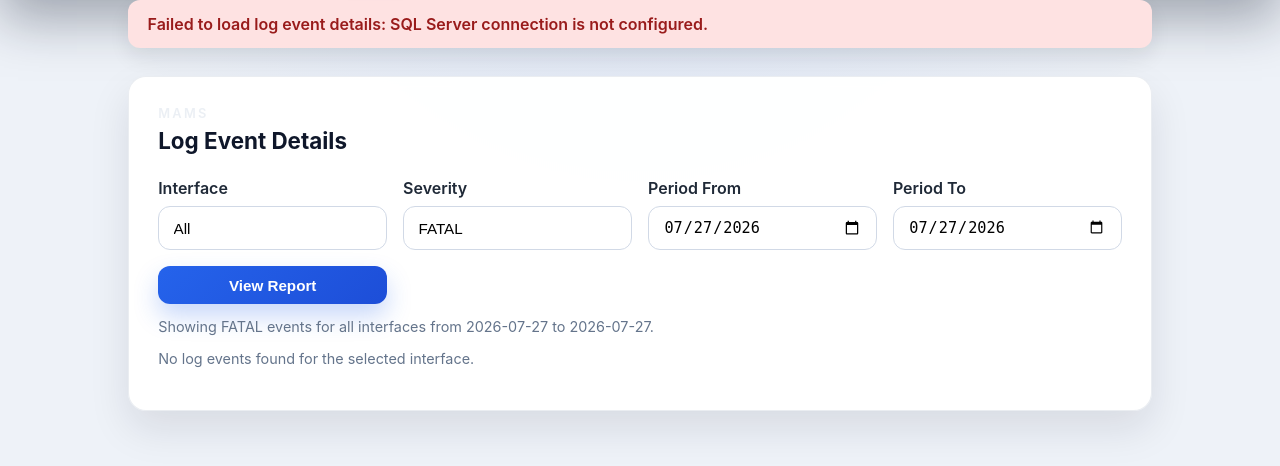
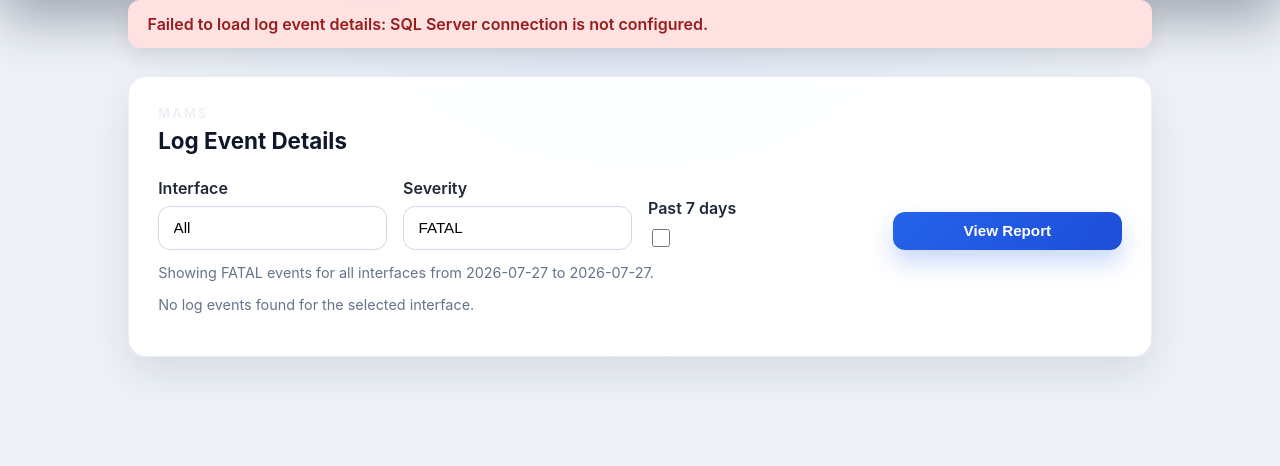
Before and after one commit to kpankaj/MonitoringTool, a Flask app: page /reports/log-viewer in a window 1280 px wide. Shown: the part 190-656 px from the top of the page. Run offline with Flask 3, Linux system fonts and the light colour scheme; data comes from the database, SQL or seed files in the repository.

Commit message:
Add past seven days log filter

```diff
--- a/monitoring_tool/app.py
+++ b/monitoring_tool/app.py
@@ -1,7 +1,7 @@
 from __future__ import annotations
 
 import logging
-from datetime import date, datetime, timedelta
+from datetime import date, timedelta
 
 from flask import Flask, redirect, render_template, request, flash, url_for, jsonify
 from werkzeug.exceptions import HTTPException
@@ -314,12 +314,10 @@ def create_app() -> Flask:
         interfaces = sorted({process["tag_name"] for process in process_service.list_processes()})
         selected_tag = request.args.get("tag_name", "ALL").strip() or "ALL"
         selected_severity = request.args.get("severity", "FATAL").strip().upper() or "FATAL"
+        include_past_7_days = request.args.get("past_7_days") == "on"
         today = date.today()
-        period_from_raw = request.args.get("period_from", today.isoformat()).strip() or today.isoformat()
-        period_to_raw = request.args.get("period_to", today.isoformat()).strip() or today.isoformat()
-        period_from = today
+        period_from = today - timedelta(days=7) if include_past_7_days else today
         period_to = today
-        period_is_valid = True
         log_events: list[dict] = []
         failure_summary: dict | None = None
 
@@ -328,21 +326,6 @@ def create_app() -> Flask:
 
         if selected_tag != "ALL" and selected_tag not in interfaces:
             selected_tag = "ALL"
-
-        try:
-            period_from = datetime.strptime(period_from_raw, "%Y-%m-%d").date()
-            period_to = datetime.strptime(period_to_raw, "%Y-%m-%d").date()
-        except ValueError:
-            period_is_valid = False
-            flash("Period From and Period To must be valid dates.", "error")
-
-        if period_is_valid and period_from > period_to:
-            period_is_valid = False
-            flash("Period From cannot be after Period To.", "error")
-
-        if period_is_valid and period_to - period_from > timedelta(days=7):
-            period_is_valid = False
-            flash("The maximum interval between Period From and Period To is 7 days.", "error")
 
         if selected_tag != "ALL":
             latest_run = report_service.get_latest_run(selected_tag)
@@ -355,7 +338,7 @@ def create_app() -> Flask:
                 "reasons": reasons,
             }
 
-        if period_is_valid and (selected_tag or selected_severity):
+        if selected_tag or selected_severity:
             try:
                 log_events = query_service.list_log_event_details(
                     tag_name=None if selected_tag == "ALL" else selected_tag,
@@ -386,8 +369,9 @@ def create_app() -> Flask:
             interfaces=interfaces,
             selected_tag=selected_tag,
             selected_severity=selected_severity,
-            selected_period_from=period_from_raw,
-            selected_period_to=period_to_raw,
+            include_past_7_days=include_past_7_days,
+            selected_period_from=period_from.isoformat(),
+            selected_period_to=period_to.isoformat(),
             log_events=log_events,
             failure_summary=failure_summary,
         )
--- a/monitoring_tool/templates/log_viewer.html
+++ b/monitoring_tool/templates/log_viewer.html
@@ -26,13 +26,9 @@
         <option value="ERROR" {% if selected_severity == "ERROR" %}selected{% endif %}>ERROR</option>
       </select>
     </label>
-    <label>
-      Period From
-      <input type="date" name="period_from" value="{{ selected_period_from }}" required>
-    </label>
-    <label>
-      Period To
-      <input type="date" name="period_to" value="{{ selected_period_to }}" required>
+    <label class="checkbox-field">
+      Past 7 days
+      <input type="checkbox" name="past_7_days" {{ "checked" if include_past_7_days else "" }}>
     </label>
     <button type="submit">View Report</button>
   </form>
```
Also changed, not shown: tests/test_exception_management.py (+17 -8 lines).
